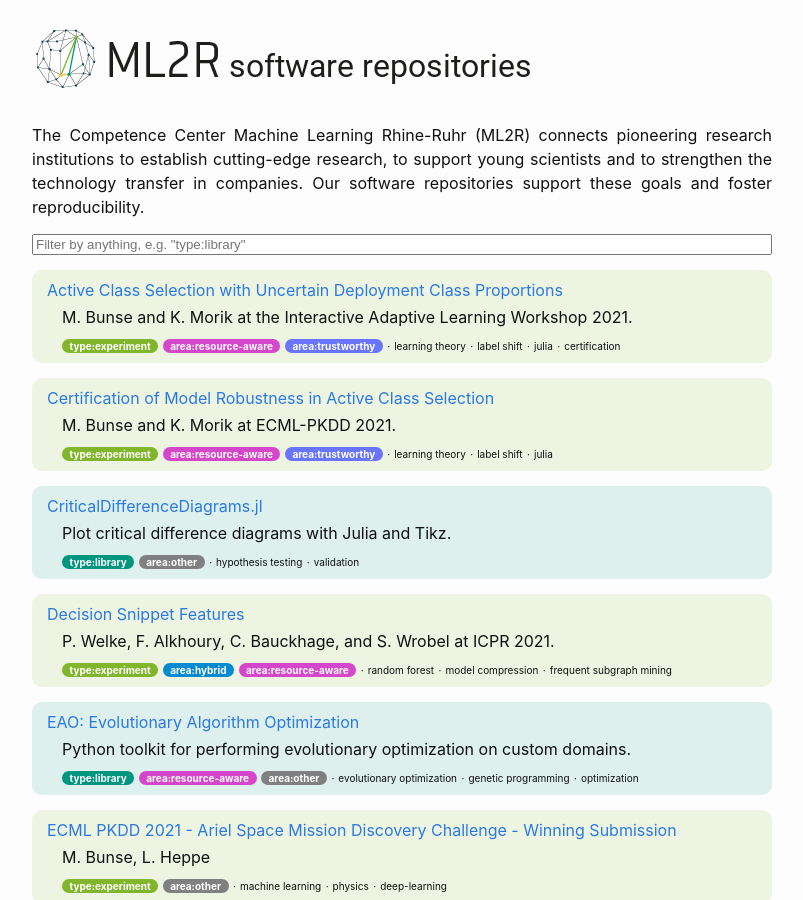
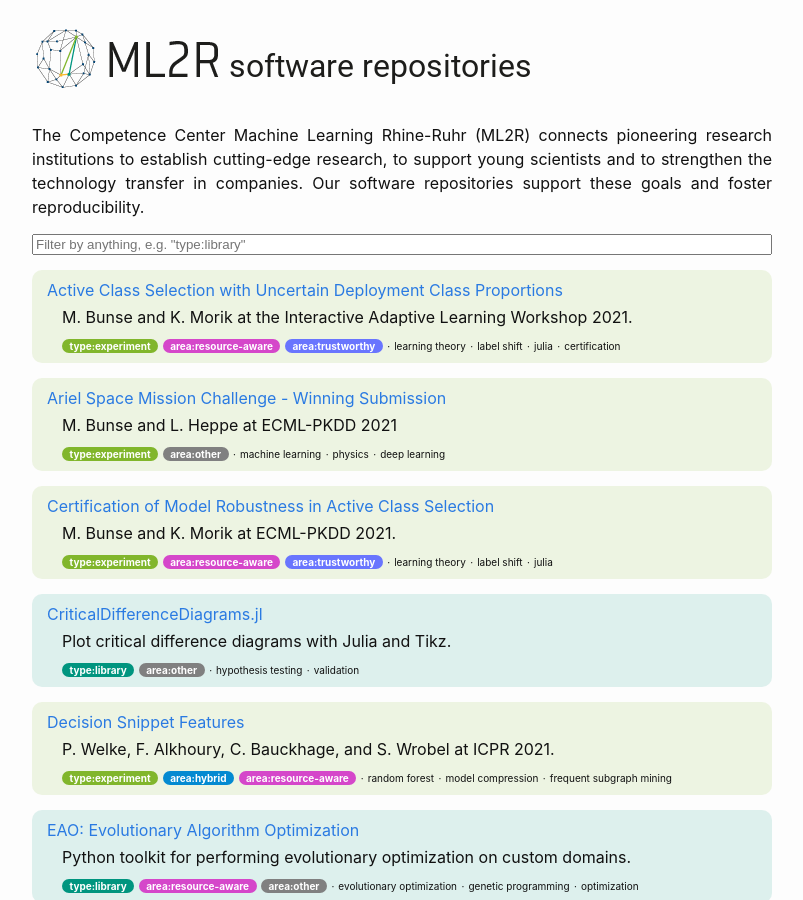
Before and after one commit to ML2R-center/ML2R-center.github.io, a Jekyll site: the page built from index.md, in a window 1280 px wide and 900 px high. Shown: the whole window, without its empty margins (238-1041 px from the left). Built offline with Jekyll 4.4.1, drawn with Linux system fonts in a browser that asks for light colours; our own code applies the rules of GitHub Pages for plain Markdown files.

Commit message:
Update software.yml

```diff
--- a/_data/software.yml
+++ b/_data/software.yml
@@ -151,9 +151,9 @@
   biburl: https://dblp.uni-trier.de/rec/conf/pkdd/HeppeKAHPM20.html?view=bibtex
   keywords: [ "federated", "distributed", "mrf", "resource-aware"]
 
-- name: ECML PKDD 2021 - Ariel Space Mission Discovery Challenge - Winning Submission
+- name: Ariel Space Mission Challenge - Winning Submission
   type: "e"
   url: https://github.com/tudo-ls8/ecml-discovery-challenge-ariel-2021
-  description: "M. Bunse, L. Heppe"
+  description: "M. Bunse and L. Heppe at ECML-PKDD 2021"
   areas: [ "o" ]
-  keywords: [ "machine learning", "physics", "deep-learning"]
+  keywords: [ "machine learning", "physics", "deep learning"]
```
